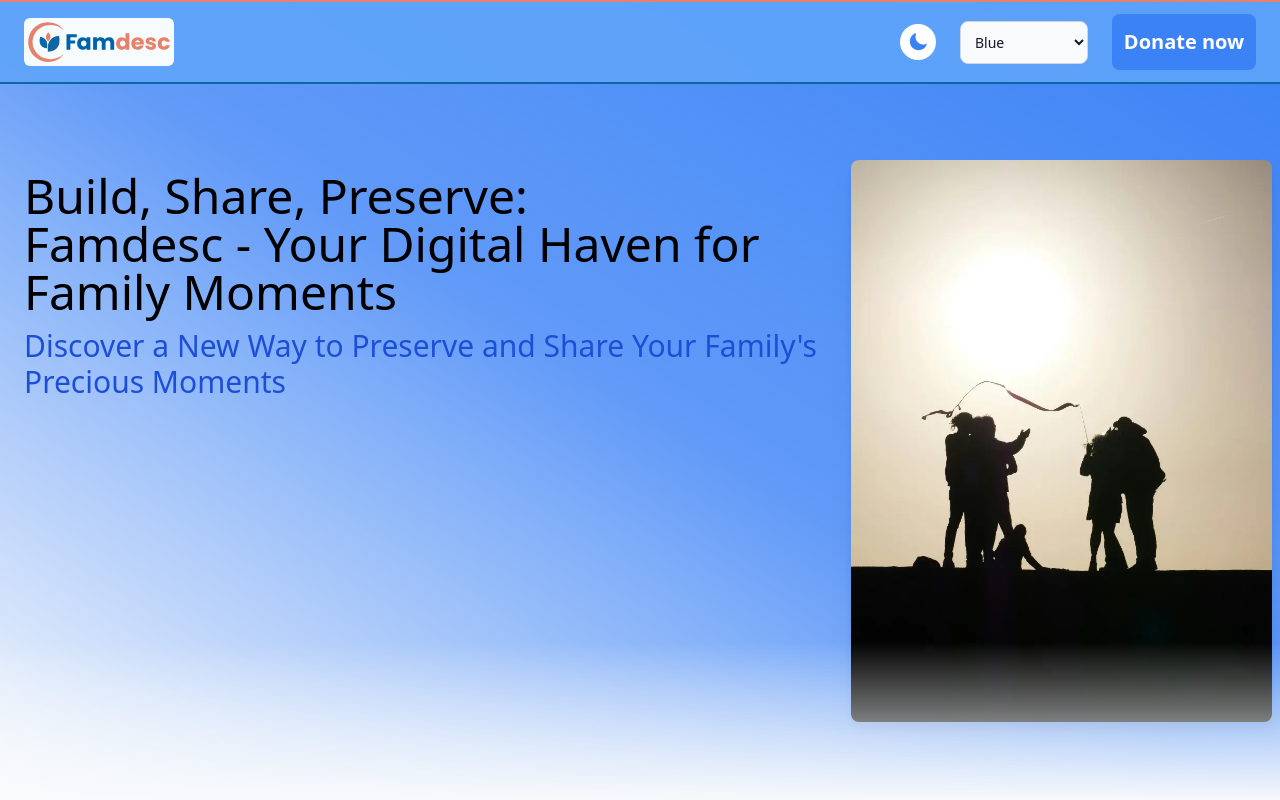
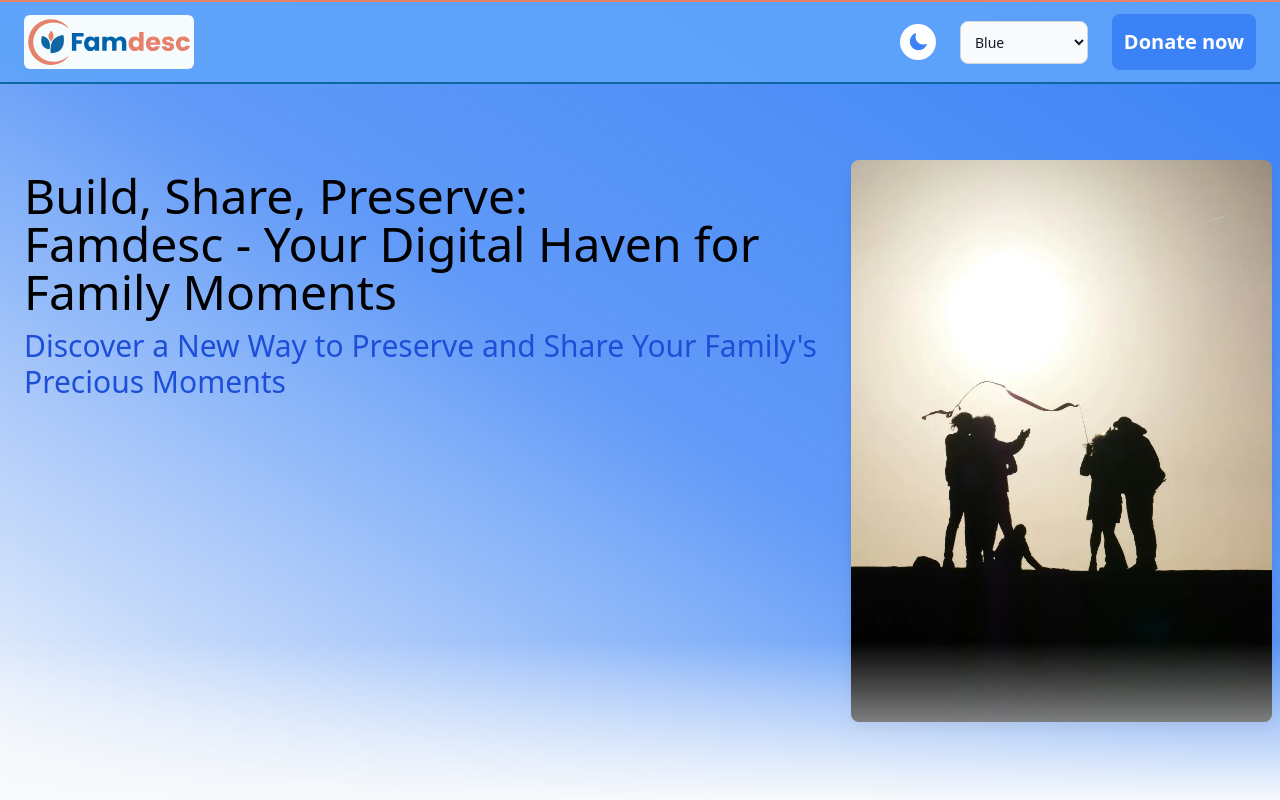
Before and after one commit to nardis9501/famdesc-landingpage, a Next.js app: page / in a window 1280 px wide. Shown: the top 800 px of the page. Built offline with nearby package versions, Linux system fonts and the light colour scheme; what @midudev/tailwind-animations would draw is missing.

Commit message:
feat: change logo dimensions

```diff
--- a/components/Header/Header.js
+++ b/components/Header/Header.js
@@ -60,7 +60,7 @@ export default function Header(props) {
               priority
               src="/LogoPrincipal.svg"
               alt="Famdesc logo"
-              width={150}
+              width={170}
               height={150}
             />
             <div className="md:hidden flex items-center justify-center">
```
